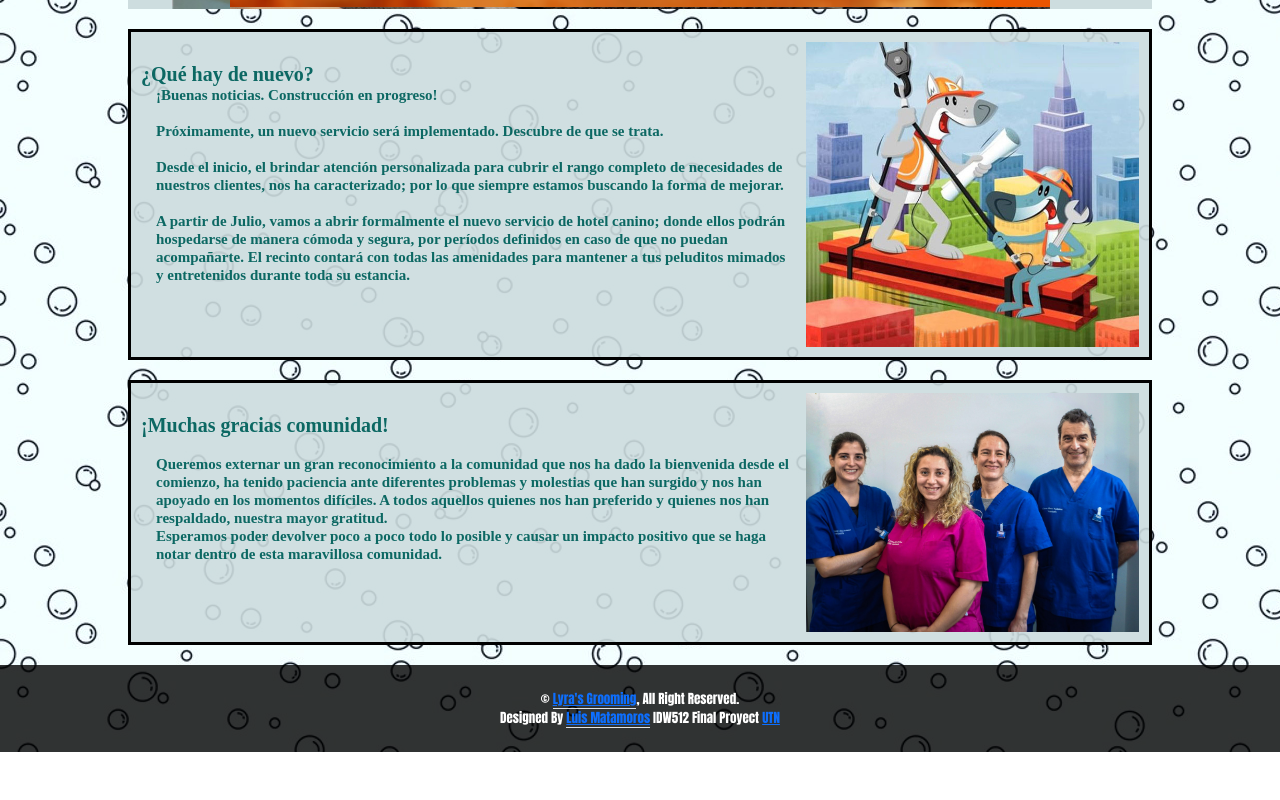
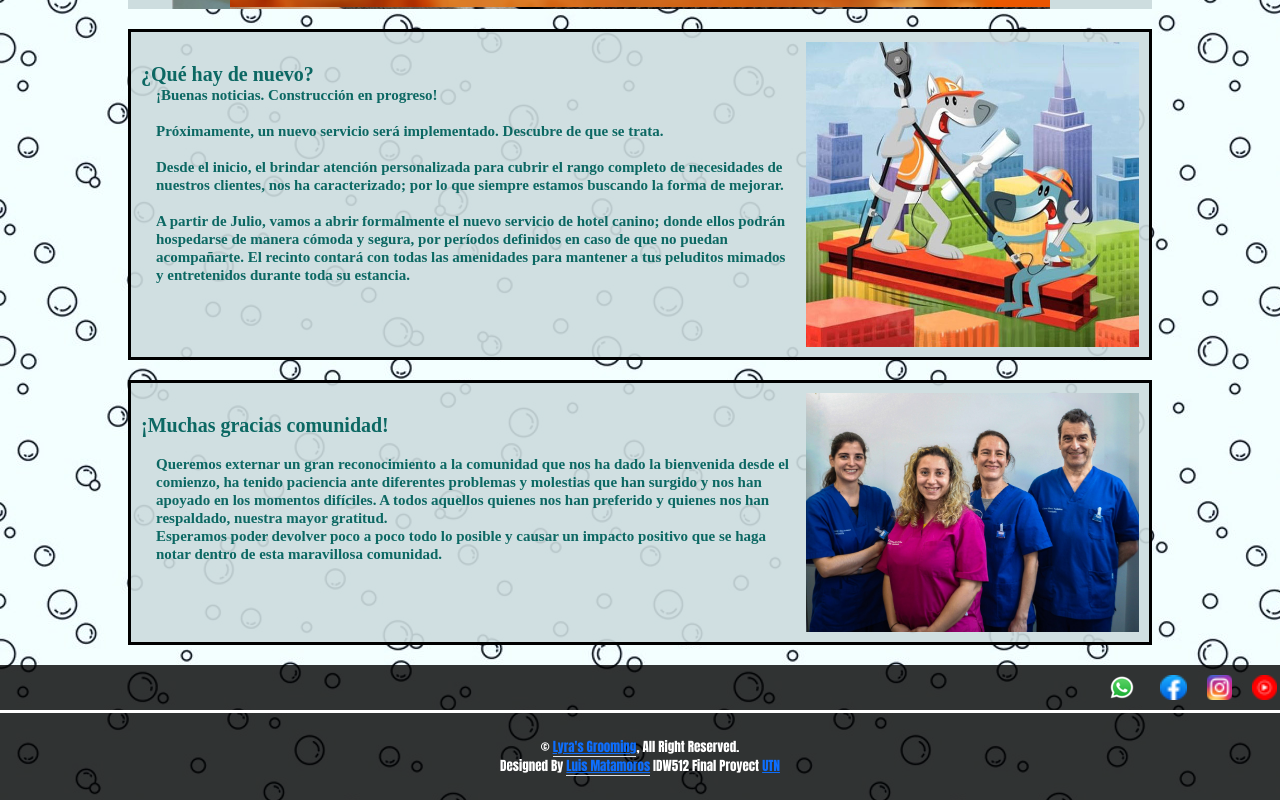
Before and after one commit to lumatamorosva/Proyecto, a plain HTML site: page index.html in a window 1280 px wide. Shown: the part 1217-2017 px from the top of the page. Before the commit the page ends 1969 px from the top, so only its background shows below. Drawn offline with nearby package versions, Linux system fonts and the light colour scheme.

Commit message:
Se agrega la barra de redes en Home

```diff
--- a/index.css
+++ b/index.css
@@ -191,6 +191,27 @@ h3 {
 .noticias .col-md-4 {
     align-content: center;
 }
+
+.redes {
+    display: flex;
+    flex-wrap: nowrap;
+    justify-content: right;
+}
+
+.redes {
+    background-color: rgb(0,0,0,0.80);
+    color: white;
+    border-bottom: solid;
+}
+
+.redes img {
+    margin: 10px;
+}
+
+.redes img:hover {
+    transform: scale(2);
+    cursor: pointer;
+}
 /***** End Principal *****/
 
 /***** Start AcercaDe y ubicación  *****/
--- a/index.html
+++ b/index.html
@@ -190,6 +190,21 @@
         <!-- Agradecimiento End -->
     </div>
 
+    <!-- Redes Start -->
+    <div class="redes">
+        <div class="row">
+            <div class="col-3">
+                <img src="Images/whatsapp.png" onclick="goToWhatsApp()">
+            </div>
+            <div class="col-6 d-flex flex-nowrap">
+                <img src="Images/facebook.png" onclick="goToFacebook()">
+                <img src="Images/instagram.png" onclick="goToInstagram()">
+                <img src="Images/youtube.png" onclick="goToYoutube()">
+            </div>
+        </div>
+    </div>
+    <!-- Redes End -->
+
     <!-- Footer Start -->
     <div class="footer container-fluid copyright py-4">
         <div class="row">
--- a/index.js
+++ b/index.js
@@ -30,3 +30,19 @@ function ampliacionProducts(imgs) {
     imgText.innerHTML = imgs.alt;
     expandImg.parentElement.style.display = "block";
   }
+
+  function goToFacebook() {
+    window.open("https://www.facebook.com/invalid_page");
+  }
+
+  function goToInstagram() {
+    window.open("https://www.instagram.com/[username]/");
+  }
+
+  function goToYoutube() {
+    window.open("https://www.youtube.com/watch?v=[video_id]");
+  }
+
+  function goToWhatsApp() {
+    window.open("https://wa.me/11234567890");
+  }
```
Also changed, not shown: Images/whatsapp.png (added).
